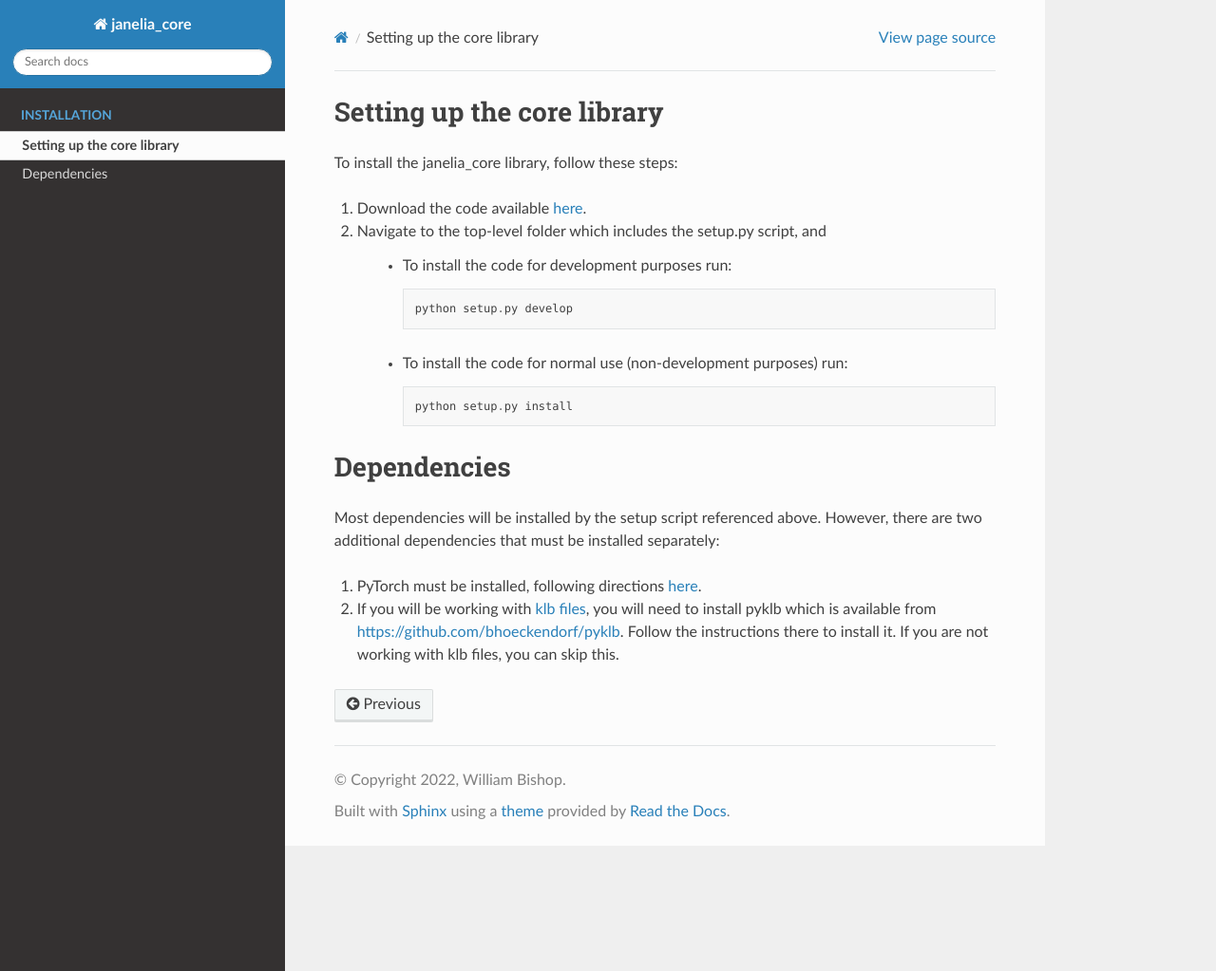
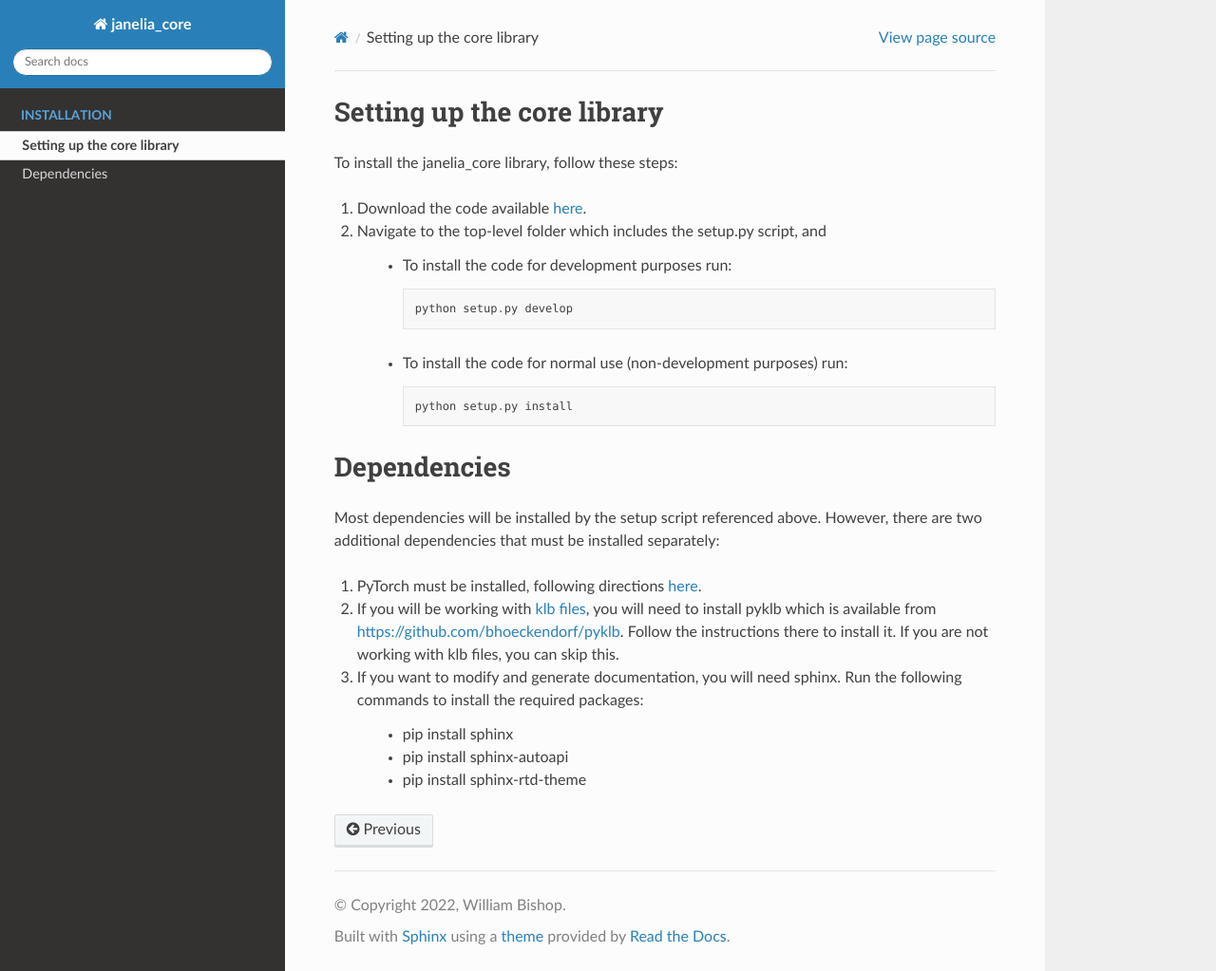
Before and after one commit to wbishopJanelia/janelia_core, a Sphinx documentation site: the page built from docs/source/install.rst, in a window 1280 px wide and 1023 px high. Shown: the whole window at 95% size. Built offline with Sphinx 7.4.7 and the Read the Docs theme 2.0.0, drawn with Linux system fonts in a browser that asks for light colours; pages that are not in the unit, such as notebooks, are missing from menus.

Commit message:
Updated documentation.

```diff
--- a/docs/source/install.rst
+++ b/docs/source/install.rst
@@ -24,3 +24,9 @@ dependencies that must be installed separately:
 1. PyTorch must be installed, following directions `here <https://pytorch.org/>`_.
 
 2. If you will be working with `klb files <https://bitbucket.org/fernandoamat/keller-lab-block-filetype>`_, you will need to install pyklb which is available from https://github.com/bhoeckendorf/pyklb. Follow the instructions there to install it.  If you are not working with klb files, you can skip this.
+
+3. If you want to modify and generate documentation, you will need sphinx.  Run the following commands to install the required packages:
+
+	* pip install sphinx
+	* pip install sphinx-autoapi
+	* pip install sphinx-rtd-theme
```
